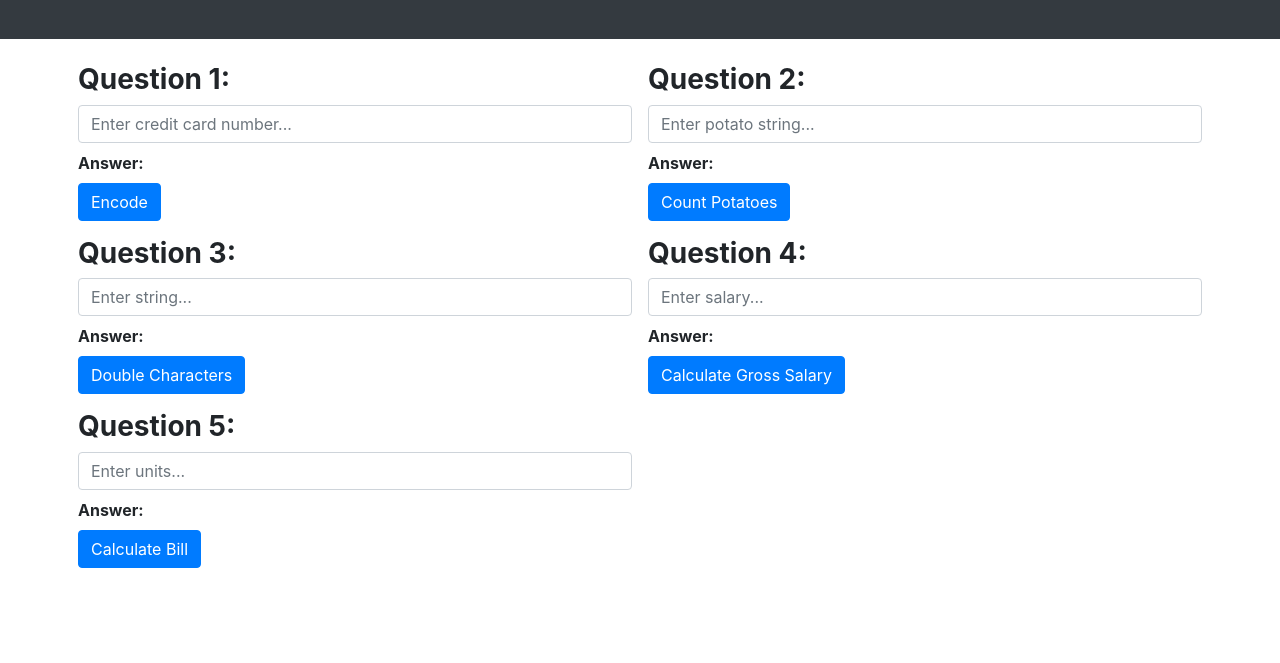
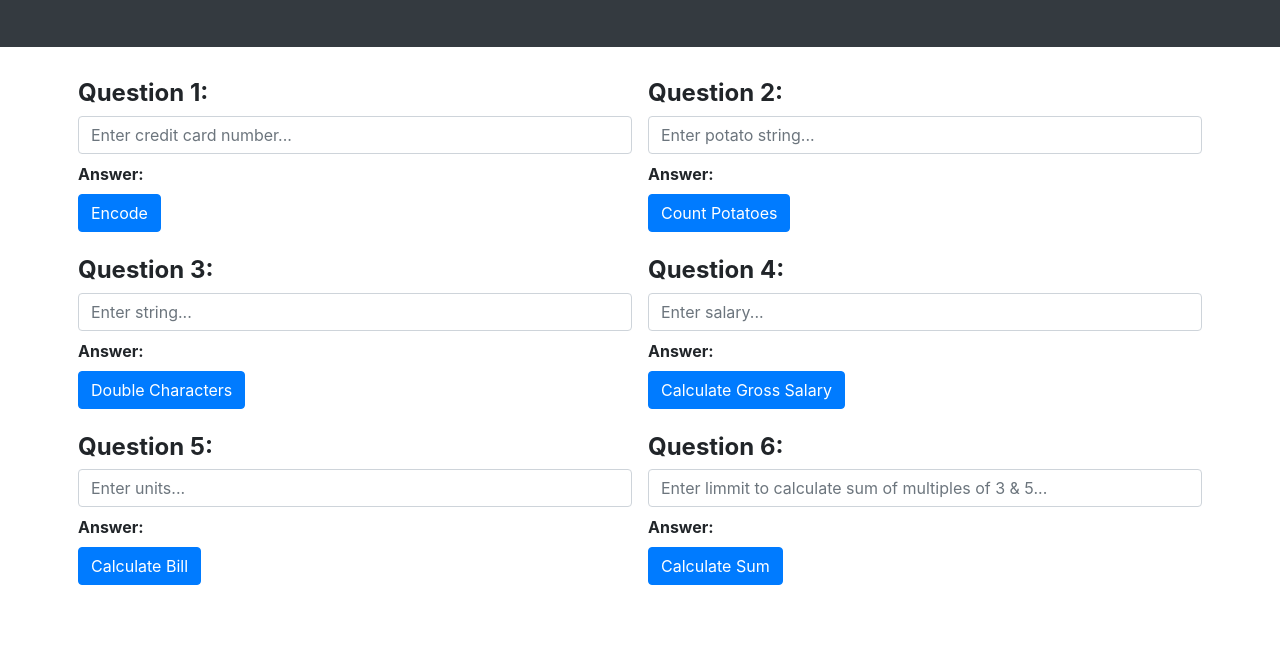
Before and after one commit to zuraizzafar/AssignmentFeb2ndW, a website: page public/index.html in a window 1280 px wide. Shown: the part 137-800 px from the top of the page. Drawn offline with nearby package versions, Linux system fonts and the light colour scheme.

Commit message:
added question

```diff
--- a/public/assets/scripts/script.js
+++ b/public/assets/scripts/script.js
@@ -74,3 +74,19 @@ function question5() {
         document.getElementById("question5-answer").innerText = netBill;
     }
 }
+
+function question6() {
+    var input = document.getElementById("question6");
+    var limmit = parseInt(input.value);
+    if (limmit == NaN || (limmit >=0 && limmit < 5)) {
+        alert("You entered " + limmit + ", which cannot be processed... Default limmit of 1000 is being processed!");
+        limmit = 1000;
+    }
+    var sum = 0;
+    for (let i = 1; i < limmit; i++) {
+        if (i % 3 == 0 || i % 5 == 0) {
+            sum += i;
+        }
+    }
+    document.getElementById("question6-answer").innerText = sum;
+}
--- a/public/index.html
+++ b/public/index.html
@@ -14,15 +14,15 @@
 </head>
 
 <body>
-    <header class="text-center bg-dark text-white p-2 p-md-5 sticky-top">
+    <header class="text-center bg-dark text-white p-2 mt-2 p-md-5 sticky-top">
         <h1>Assignment SMIT</h1>
         <span>Web and Mobile Application Development - Week 2-Feb 2021</span>
     </header>
     <section class="site-content">
         <section class="container pt-3">
             <div class="row">
-                <div class="col-md-6 p-2">
-                    <h3 class="font-weight-bold">Question 1:</h3>
+                <div class="col-md-6 p-2 mt-2">
+                    <h4 class="font-weight-bold">Question 1:</h4>
                     <input class="form-control mt-2 w-100" type="number" id="question1" name="question1" min="16"
                         placeholder="Enter credit card number...">
                     <div class="mt-2 mb-2">
@@ -31,9 +31,9 @@
                     </div>
                     <button class="btn btn-primary" onclick="question1()">Encode</button>
                 </div>
-                <div class="col-md-6 p-2">
-                    <h3 class="font-weight-bold">Question 2:</h3>
-                    <input class="form-control mt-2 w-100" type="text" id="question2" name="question2" min="16"
+                <div class="col-md-6 p-2 mt-2">
+                    <h4 class="font-weight-bold">Question 2:</h4>
+                    <input class="form-control mt-2 w-100" type="text" id="question2" name="question2"
                         placeholder="Enter potato string...">
                     <div class="mt-2 mb-2">
                         <span class="font-weight-bold">Answer: </span>
@@ -41,9 +41,9 @@
                     </div>
                     <button class="btn btn-primary" onclick="question2()">Count Potatoes</button>
                 </div>
-                <div class="col-md-6 p-2">
-                    <h3 class="font-weight-bold">Question 3:</h3>
-                    <input class="form-control mt-2 w-100" type="text" id="question3" name="question3" min="16"
+                <div class="col-md-6 p-2 mt-2">
+                    <h4 class="font-weight-bold">Question 3:</h4>
+                    <input class="form-control mt-2 w-100" type="text" id="question3" name="question3"
                         placeholder="Enter string...">
                     <div class="mt-2 mb-2">
                         <span class="font-weight-bold">Answer: </span>
@@ -51,9 +51,9 @@
                     </div>
                     <button class="btn btn-primary" onclick="question3()">Double Characters</button>
                 </div>
-                <div class="col-md-6 p-2">
-                    <h3 class="font-weight-bold">Question 4:</h3>
-                    <input class="form-control mt-2 w-100" type="number" id="question4" name="question4" min="16"
+                <div class="col-md-6 p-2 mt-2">
+                    <h4 class="font-weight-bold">Question 4:</h4>
+                    <input class="form-control mt-2 w-100" type="number" id="question4" name="question4"
                         placeholder="Enter salary...">
                     <div class="mt-2 mb-2">
                         <span class="font-weight-bold">Answer: </span>
@@ -61,15 +61,25 @@
                     </div>
                     <button class="btn btn-primary" onclick="question4()">Calculate Gross Salary</button>
                 </div>
-                <div class="col-md-6 p-2">
-                    <h3 class="font-weight-bold">Question 5:</h3>
-                    <input class="form-control mt-2 w-100" type="number" id="question5" name="question5" min="16"
+                <div class="col-md-6 p-2 mt-2">
+                    <h4 class="font-weight-bold">Question 5:</h4>
+                    <input class="form-control mt-2 w-100" type="number" id="question5" name="question5"
                         placeholder="Enter units...">
                     <div class="mt-2 mb-2">
                         <span class="font-weight-bold">Answer: </span>
                         <span class="p-2" id="question5-answer">&nbsp;</span>
                     </div>
                     <button class="btn btn-primary" onclick="question5()">Calculate Bill</button>
+                </div>
+                <div class="col-md-6 p-2 mt-2">
+                    <h4 class="font-weight-bold">Question 6:</h4>
+                    <input class="form-control mt-2 w-100" type="number" id="question6" name="question6"
+                        placeholder="Enter limmit to calculate sum of multiples of 3 & 5...">
+                    <div class="mt-2 mb-2">
+                        <span class="font-weight-bold">Answer: </span>
+                        <span class="p-2" id="question6-answer">&nbsp;</span>
+                    </div>
+                    <button class="btn btn-primary" onclick="question6()">Calculate Sum</button>
                 </div>
             </div>
         </section>
```
